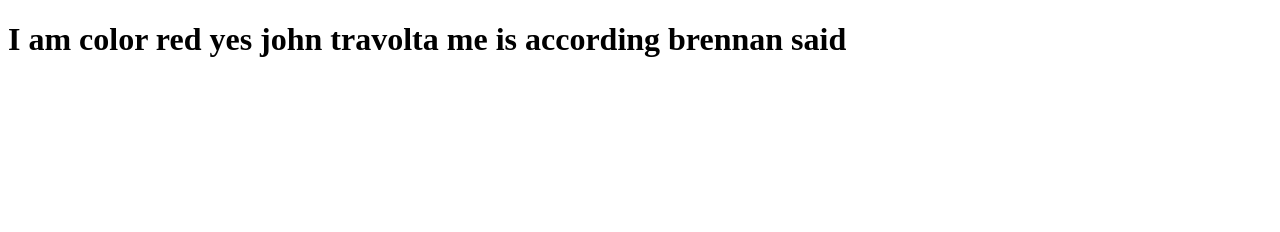
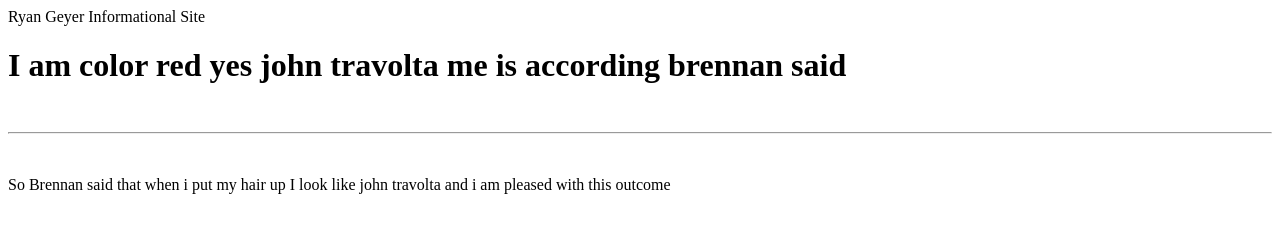
Before and after one commit to ryangeyer01/ryangeyer, a plain HTML site: page index.html in a window 1280 px wide. Drawn offline with Linux system fonts and the light colour scheme.

Commit message:
MMD 8/28/19

```diff
--- a/index.html
+++ b/index.html
@@ -3,11 +3,22 @@
 <html lang="en" dir="ltr">
   <head>
     <meta charset="utf-8">
+    <meta name="description" content="informational webpage">
+    <meta name="keywords" content="coding, life facts, true quotes">
+    <meta name="author" content="Ryan Geyer">
     <title>Ryan Geyer</title>
+    <link rel="stylesheet" href="homestyle.css">
   </head>
-  <body>
+  <header>Ryan Geyer Informational Site</header>
+  <div class="heading" id="heading1">
 <h1>
   I am color red yes john travolta me is according brennan said
 </h1>
+  </div>
+  <br>
+  <hr>
+  <br>
+  <body>
+    <p>So Brennan said that when i put my hair up I look like john travolta and i am pleased with this outcome</p>
   </body>
 </html>
```
